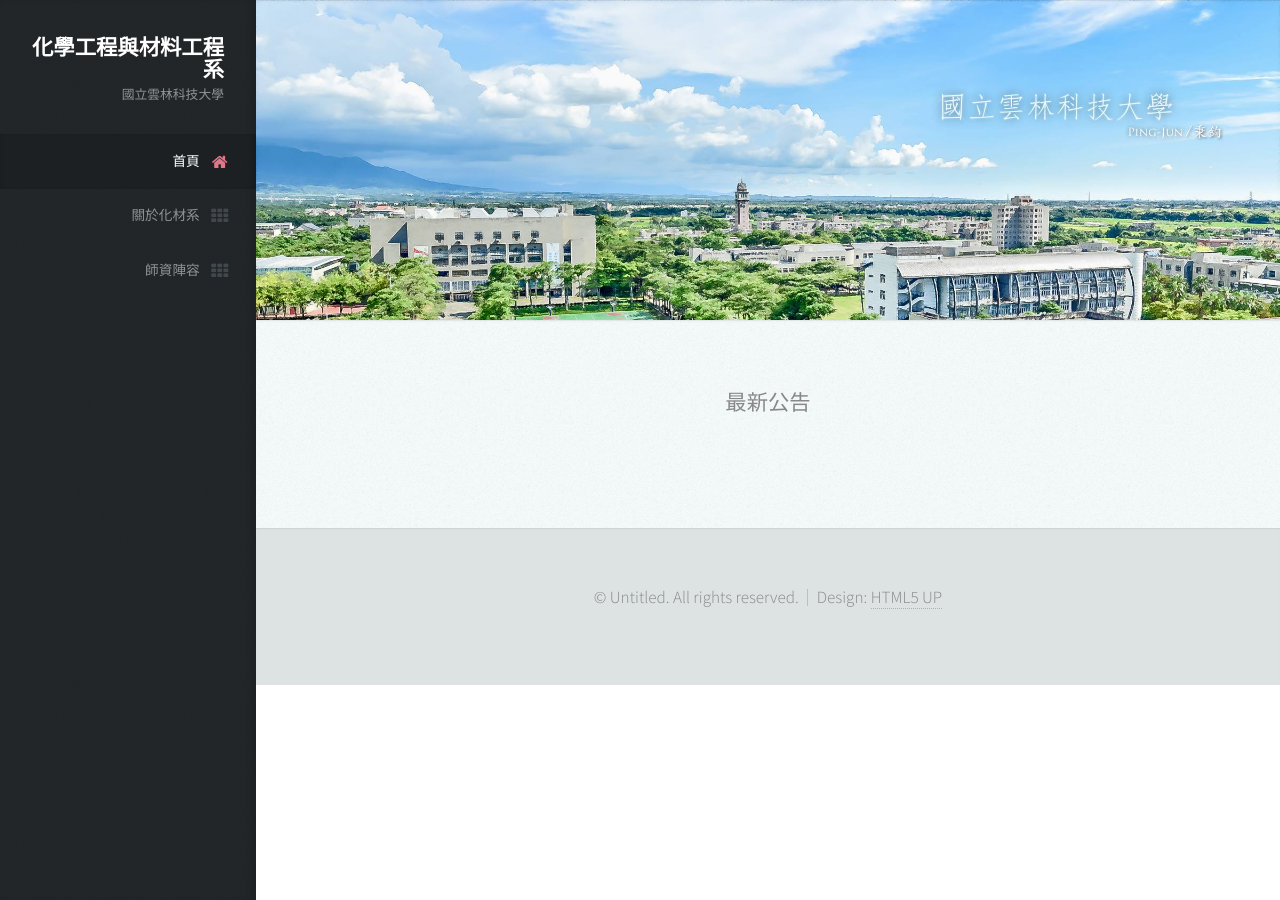
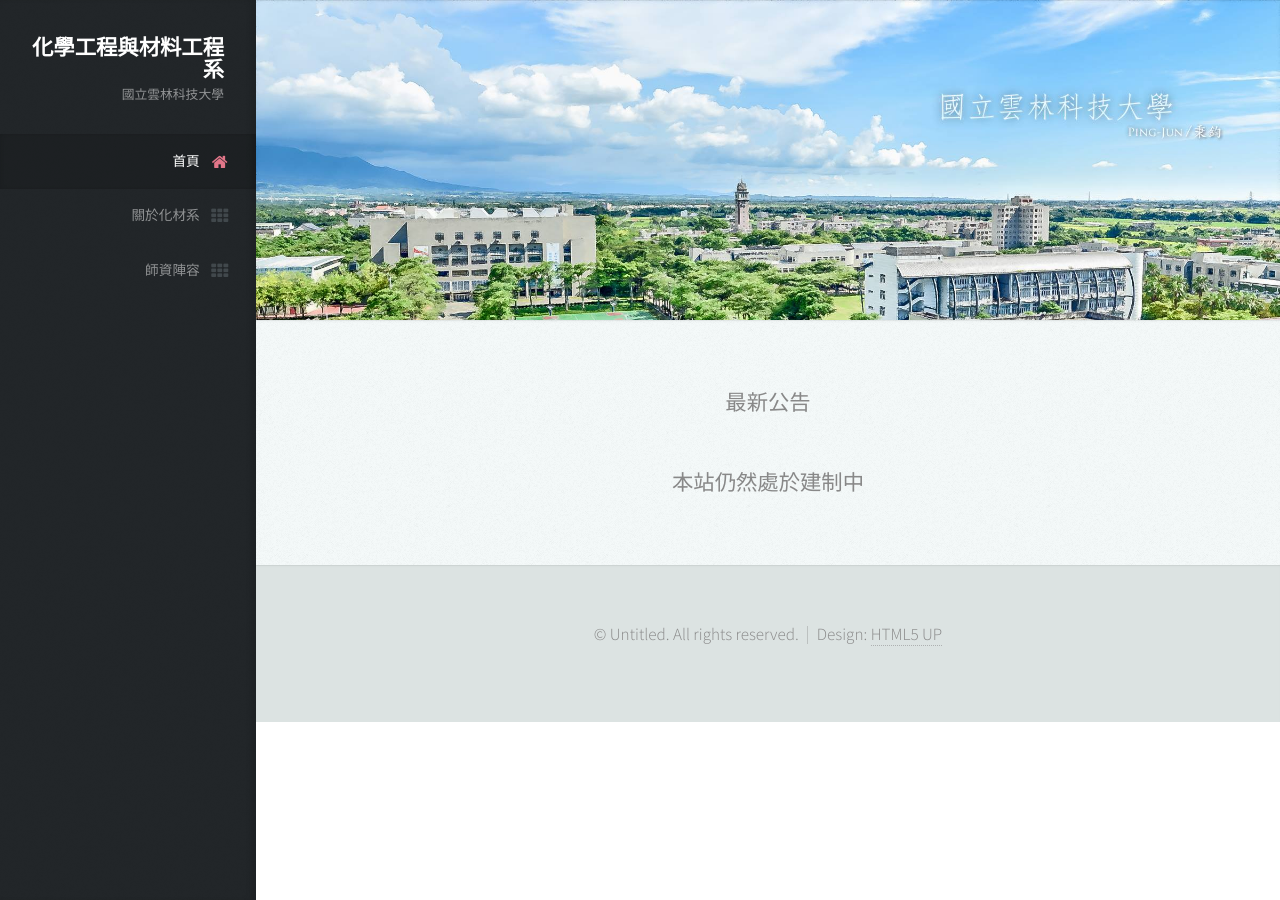
Before and after one commit to yuntech-che/web, a Jekyll site: the page built from index.html, in a window 1280 px wide. Built offline with Jekyll 4.4.1, drawn with Linux system fonts in a browser that asks for light colours; the list of posts is cut into pages by our own code.

Commit message:
add testing

```diff
--- a/index.html
+++ b/index.html
@@ -1,3 +1,5 @@
 ---
 layout: default
 ---
+
+<h>本站仍然處於建制中</h>
```
